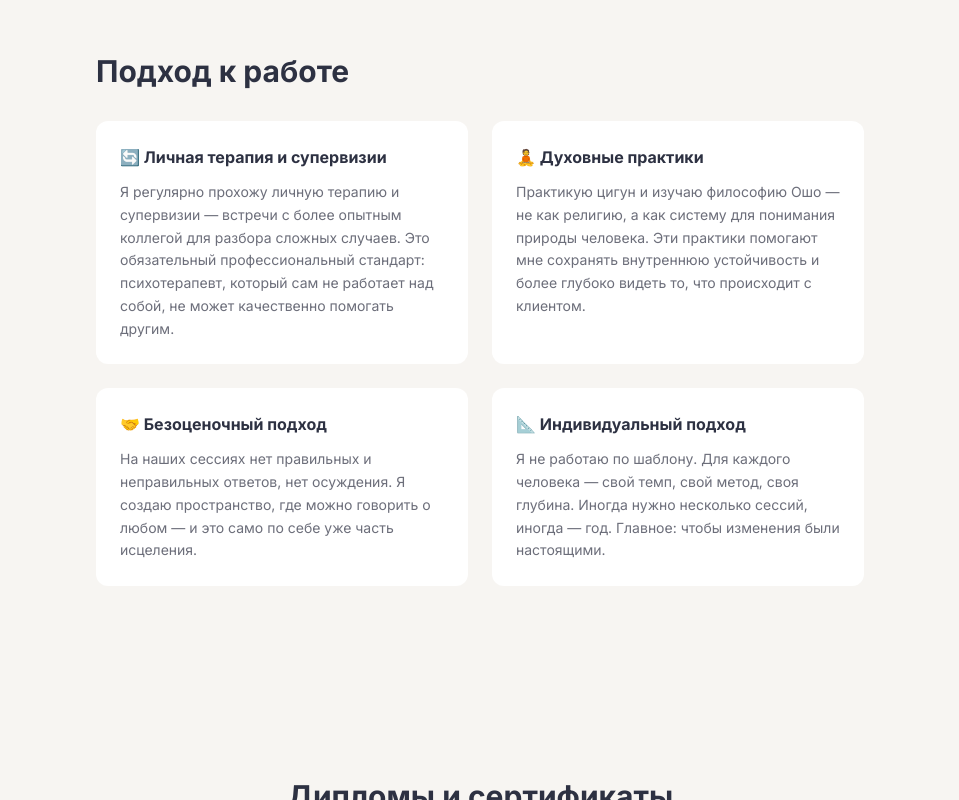
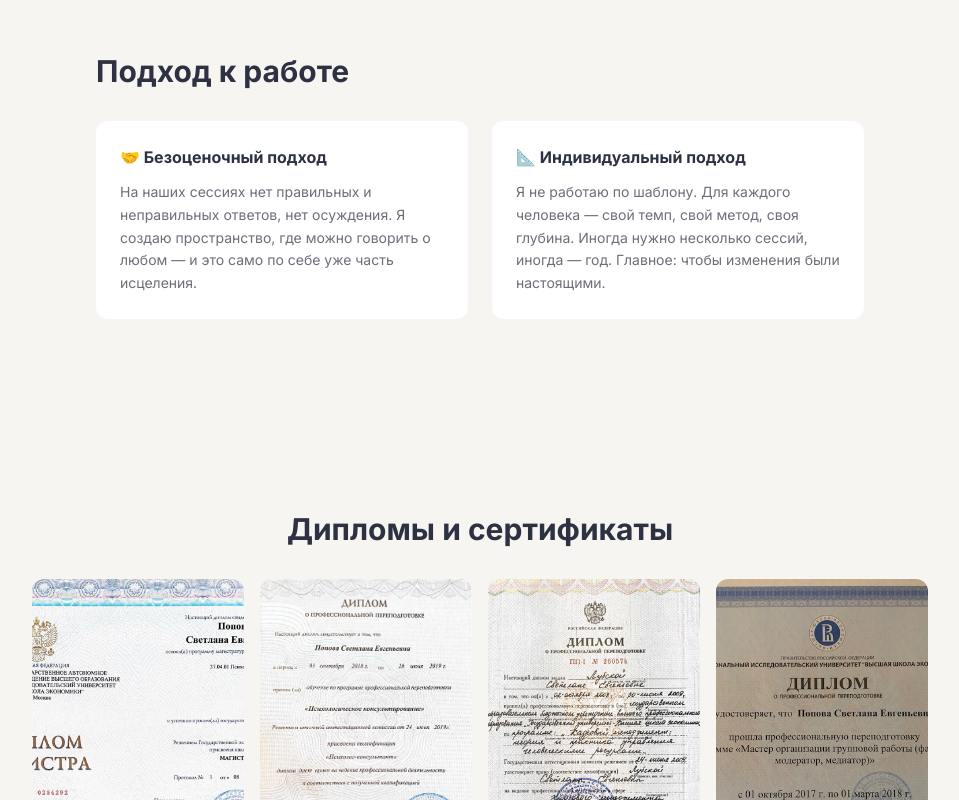
Before and after one commit to pavelypopov-droid/svetlana-popova-site, a Next.js app: page /ob-mne in a window 1280 px wide. Shown: the part 2440-3240 px from the top of the page, without its empty margins (160-1119 px from the left). Built offline with nearby package versions, Linux system fonts and the light colour scheme.

Commit message:
fix: remove "Личная терапия" and "Духовные практики" cards, remove photo.jpg from diplomas
Co-Authored-By: Claude Opus 4.6 <noreply@anthropic.com>

```diff
--- a/app/(site)/ob-mne/page.tsx
+++ b/app/(site)/ob-mne/page.tsx
@@ -145,18 +145,6 @@ export default function ObMnePage() {
           <h2 className="text-2xl md:text-3xl font-bold text-brand-dark mb-8">Подход к работе</h2>
           <div className="grid grid-cols-1 md:grid-cols-2 gap-6">
             <Card>
-              <h3 className="font-bold text-brand-dark mb-3">🔄 Личная терапия и супервизии</h3>
-              <p className="text-brand-dark/70 text-sm leading-relaxed">
-                Я регулярно прохожу личную терапию и супервизии — встречи с более опытным коллегой для разбора сложных случаев. Это обязательный профессиональный стандарт: психотерапевт, который сам не работает над собой, не может качественно помогать другим.
-              </p>
-            </Card>
-            <Card>
-              <h3 className="font-bold text-brand-dark mb-3">🧘 Духовные практики</h3>
-              <p className="text-brand-dark/70 text-sm leading-relaxed">
-                Практикую цигун и изучаю философию Ошо — не как религию, а как систему для понимания природы человека. Эти практики помогают мне сохранять внутреннюю устойчивость и более глубоко видеть то, что происходит с клиентом.
-              </p>
-            </Card>
-            <Card>
               <h3 className="font-bold text-brand-dark mb-3">🤝 Безоценочный подход</h3>
               <p className="text-brand-dark/70 text-sm leading-relaxed">
                 На наших сессиях нет правильных и неправильных ответов, нет осуждения. Я создаю пространство, где можно говорить о любом — и это само по себе уже часть исцеления.
@@ -183,7 +171,7 @@ export default function ObMnePage() {
               { src: '/images/diplomas/_2.jpg', alt: 'Диплом' },
               { src: '/images/diplomas/_3_1.jpeg', alt: 'Сертификат' },
               { src: '/images/diplomas/_4.jpg', alt: 'Сертификат' },
-              { src: '/images/diplomas/photo.jpg', alt: 'Документ' },
+
               { src: '/images/diplomas/Cert2018.jpg', alt: 'Сертификат 2018' },
               { src: '/images/diplomas/Cert2018Deti.jpg', alt: 'Сертификат работа с детьми' },
               { src: '/images/diplomas/IMG_4572.JPG', alt: 'Сертификат' },
```
